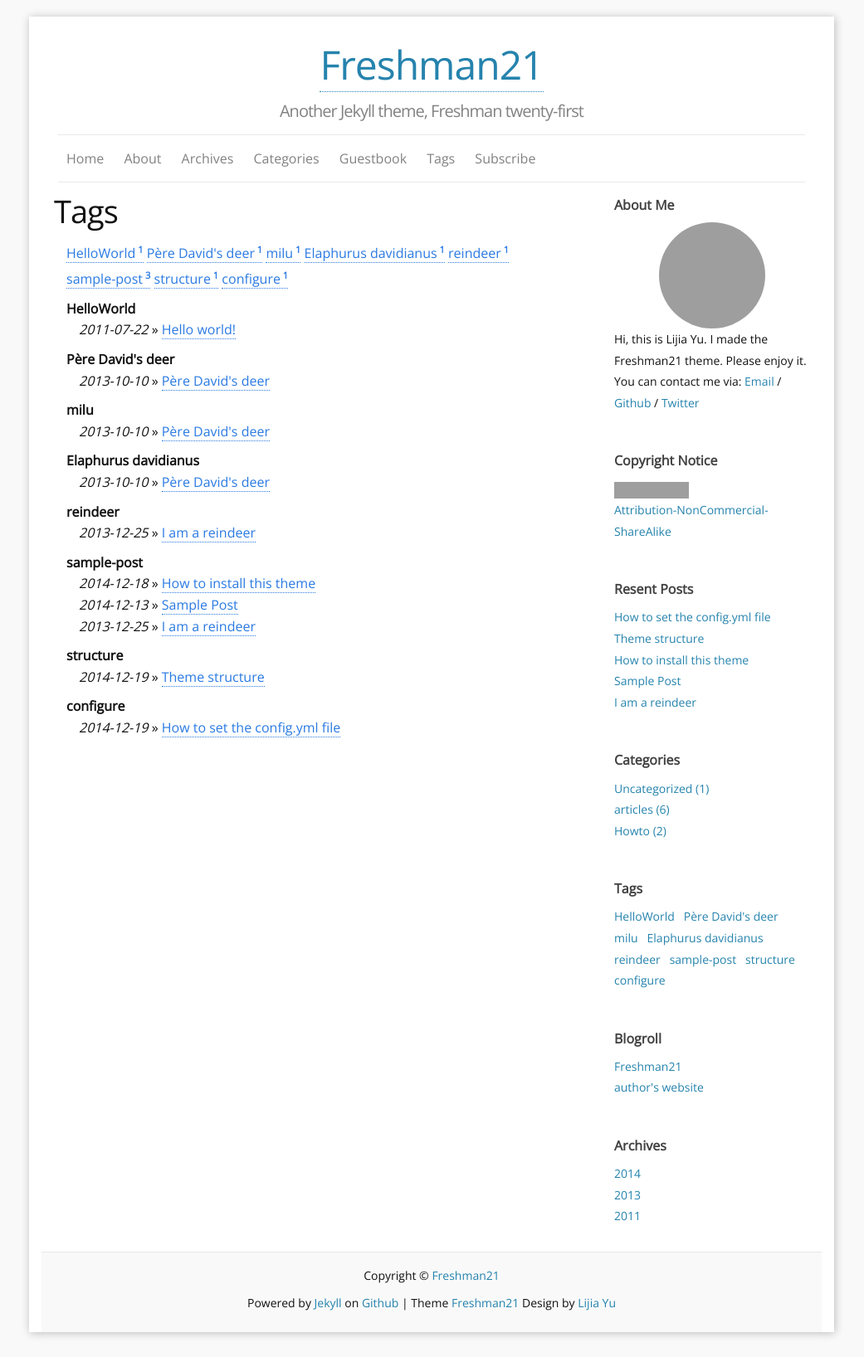
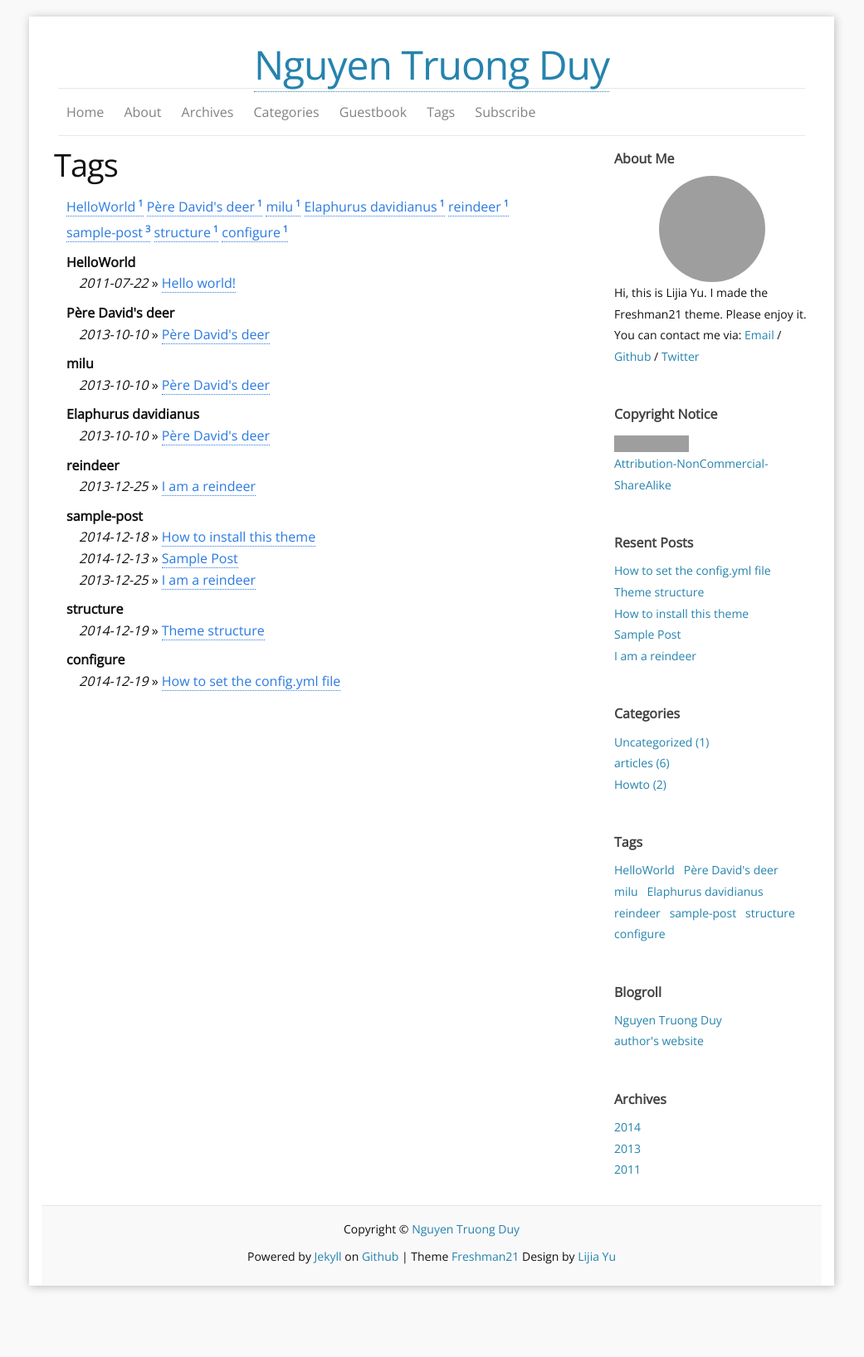
Before and after one commit to truongduyng/truongduyng.github.io, a Jekyll site: the page built from tags.md, in a window 1280 px wide. Shown: the whole page at 83% size, without its empty margins (120-1161 px from the left). Built offline with Jekyll 4.4.1, drawn with Linux system fonts in a browser that asks for light colours; after the commit the page ends 1580 px from its top, so only the background shows below that; grey boxes are pictures that could not be loaded.

Commit message:
Change config

```diff
--- a/_config.yml
+++ b/_config.yml
@@ -1,12 +1,12 @@
 ### Site info:
-title: Freshman21
-tagline: Another Jekyll theme, Freshman twenty-first
-author: Lijia YU
-email: yu@lijiayu.net
-description: "Freshman21 is a Jekyll blog theme." # You can edit this line in _config.yml. It will appear in your document head meta and in your feed.xml site description
-keywords: "Jekyll, theme, Freshman21"
-baseurl: "/freshman21" # the subpath of your site, e.g. /blog/
-url: "http://yulijia.net/freshman21" # the base hostname & protocol for your site
+title: Nguyen Truong Duy
+tagline:
+author: Nguyen Truong Duy
+email: truongduyng@gmail.com
+description: My blog
+keywords:
+baseurl:
+url: "http://ntduy.github.io"
 
 
 ### Personal info and site tools info:
@@ -55,8 +55,8 @@ locales:
 ### your Blogroll info, only name can shown on the page.
 
 Blogroll:
-    - name: Freshman21
-      href: http://yulijia.net/freshman21
+    - name: Nguyen Truong Duy
+      href: http://ntduy.github.io
       title: Another Jekyll blog theme
     - name: author's website
       href: http://yulijia.net/
```
